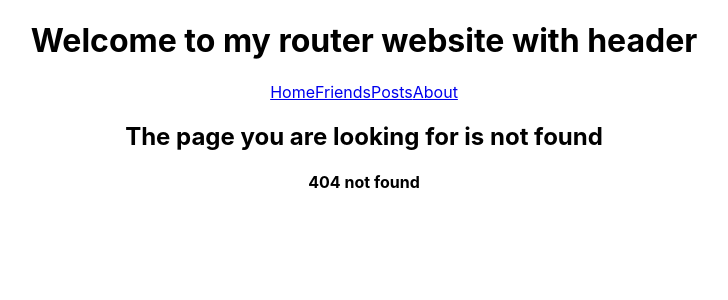
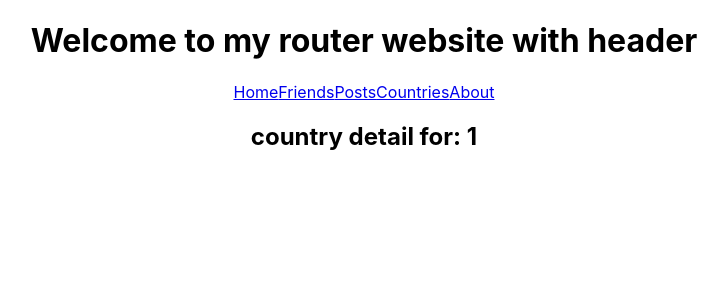
Before and after one commit to MirzaAyon/simple-project-using-react-router, a React (Create React App) app: page /country/1 in a window 1280 px wide. Before the commit this address had no page. Shown: the top 300 px of the page, without its empty margins (276-1004 px from the left). Built offline with nearby package versions, Linux system fonts and the light colour scheme.

Commit message:
some interview ques added

```diff
--- a/src/App.js
+++ b/src/App.js
@@ -2,6 +2,8 @@
 import { Route, Routes } from 'react-router-dom';
 import './App.css';
 import About from './components/About/About';
+import Countries from './components/Countries/Countries';
+import CountryDetail from './components/CountryDetail/CountryDetail';
 import FriendDetail from './components/FriendDetail/FriendDetail';
 import Friends from './components/Friends/Friends';
 import Header from './components/Header/Header';
@@ -28,6 +30,8 @@ function App() {
           <Route path=':postId' element={<PostDetail></PostDetail>}></Route>
 
         </Route>
+        <Route path='/countries' element={<Countries></Countries>}></Route>
+        <Route path='/country/:countryName' element={<CountryDetail></CountryDetail>}></Route>
         <Route path="/about" element={<About></About>}> </Route>
         <Route path='*' element={<NotFound></NotFound>}></Route>
         {/* ei star wala ta shobar nichee dibo ta naohole eta shobai ke capture kore felbe */}
@@ -37,3 +41,25 @@ function App() {
 }
 
 export default App;
+
+
+/*
+//1
+//How will you import a Routes from  React Router Dom?
+ans: You have selected "import { Routes as BrowserRouter } from "react-router-dom"" but correct answer is "import { Routes } from "react-router-dom"".
+
+//6
+//<Route path = "/about" element={ <About />} / >
+<Route path =" * " element={< NotFound />} />
+If you hit  http://localhost:3000/abut which  component will you see?
+//ans : <NotFound></NotFound>
+
+//9
+//useParams hook returns _______
+You have selected "an array" but correct answer is "an object".
+//12
+Does the page reload when we navigate to another route?
+ans : no
+
+
+  */
--- /dev/null
+++ b/src/components/Countries/Countries.js
@@ -0,0 +1,31 @@
+import React, { useEffect, useState } from 'react';
+import { Link } from 'react-router-dom';
+
+const Countries = () => {
+    const [countries, setCountries] = useState([]);
+    useEffect(() => {
+        fetch('https://restcountries.com/v3.1/all')
+            .then(res => res.json())
+            .then(data => setCountries(data));
+
+    }, [])
+    return (
+        <div>
+            <h2>Welcome to my world</h2>
+            <h3>countries {countries.length} </h3>
+            <ul>
+                {/* {
+                    countries.map(country => <li>{country.name.common}</li>)
+                } */}
+                {
+                    countries.map(country => <li>
+                        <Link to={`/country/${country.name.common}`}>{country.name.common}</Link>
+                    </li>)
+                }
+
+            </ul>
+        </div>
+    );
+};
+
+export default Countries;
--- /dev/null
+++ b/src/components/CountryDetail/CountryDetail.js
@@ -0,0 +1,13 @@
+import React from 'react';
+import { useParams } from 'react-router-dom';
+
+const CountryDetail = () => {
+    const { countryName } = useParams();
+    return (
+        <div>
+            <h2>country detail for: {countryName} </h2>
+        </div>
+    );
+};
+
+export default CountryDetail;
--- a/src/components/Header/Header.js
+++ b/src/components/Header/Header.js
@@ -19,6 +19,8 @@ const Header = () => {
                 <Link to="/">Home</Link>
                 <Link to="/friends">Friends</Link>
                 <Link to="/posts">Posts</Link>
+                <Link to="/countries"
+                >Countries</Link>
                 <Link to="/about">About</Link>
                 {/* 3rd way */}
                 {/* <CustomLink to="/">Home</CustomLink>
```
